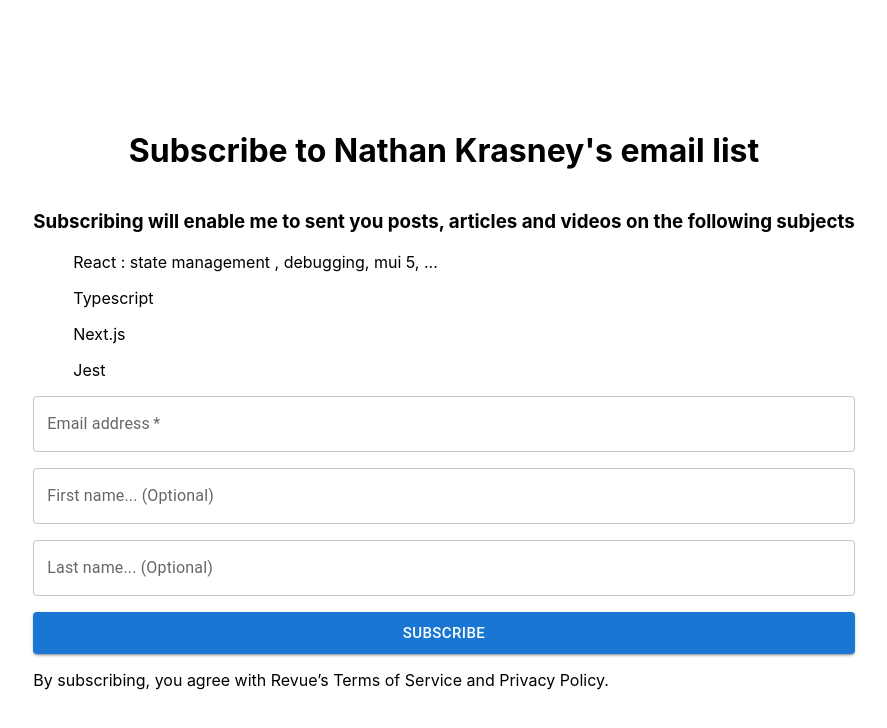
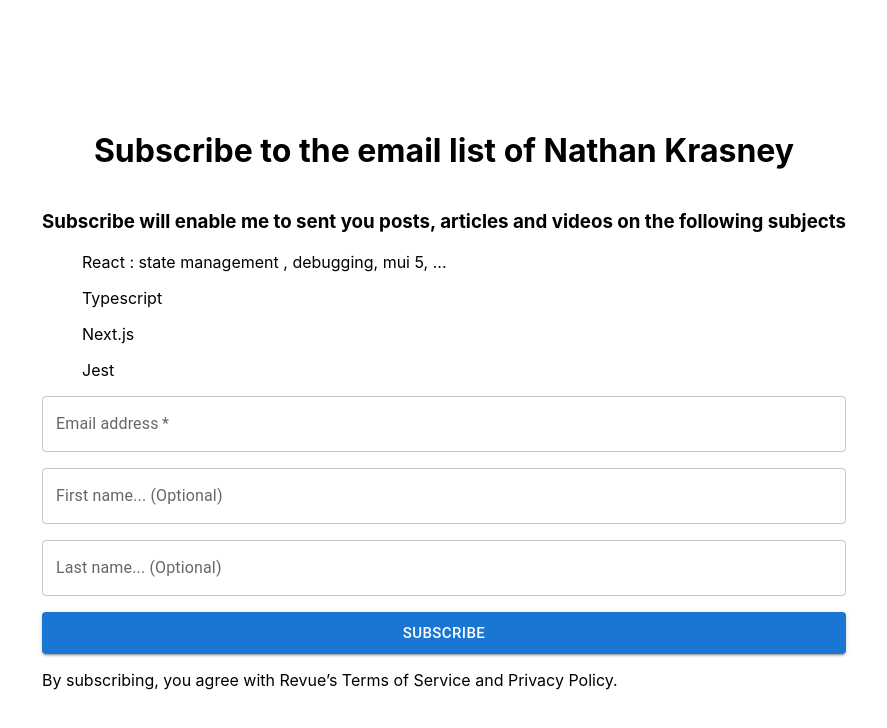
Before and after one commit to NathanKr/next.js-revue-signup, a Next.js app: page / in a window 1280 px wide. Shown: the top 728 px of the page, without its empty margins (196-1083 px from the left). Built offline with nearby package versions, Linux system fonts and the light colour scheme.

Commit message:
fix error

```diff
--- a/pages/index.tsx
+++ b/pages/index.tsx
@@ -14,9 +14,9 @@
 
       <main className={styles.main}>
 
-      <h1>Subscribe to Nathan Krasney's email list</h1>
+      <h1>Subscribe to the email list of Nathan Krasney </h1>
         <div>
-          <h3>Subscribing will enable me to sent you posts, articles and videos on the following subjects</h3>
+          <h3>Subscribe will enable me to sent you posts, articles and videos on the following subjects</h3>
           <ul>
             <p>React : state management , debugging, mui 5, ...</p>
             <p>Typescript</p>
```
